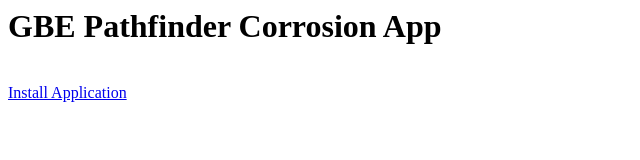
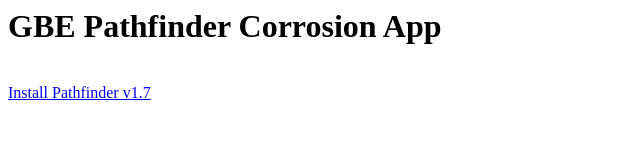
Before and after one commit to colbyschulz/p4c-ota-install, a plain HTML site: page index.html in a window 1280 px wide. Shown: the full height of the page, 0-640 px from the left. Drawn offline with Linux system fonts and the light colour scheme.

Commit message:
increment to 1.7

```diff
--- a/index.html
+++ b/index.html
@@ -3,5 +3,5 @@
 <a
   href="itms-services://?action=download-manifest&url=https://colbyschulz.github.io/p4c-ota-install/manifest.plist"
 >
-  Install Application
+  Install Pathfinder v1.7
 </a>
```
Also changed, not shown: 1 other file.
